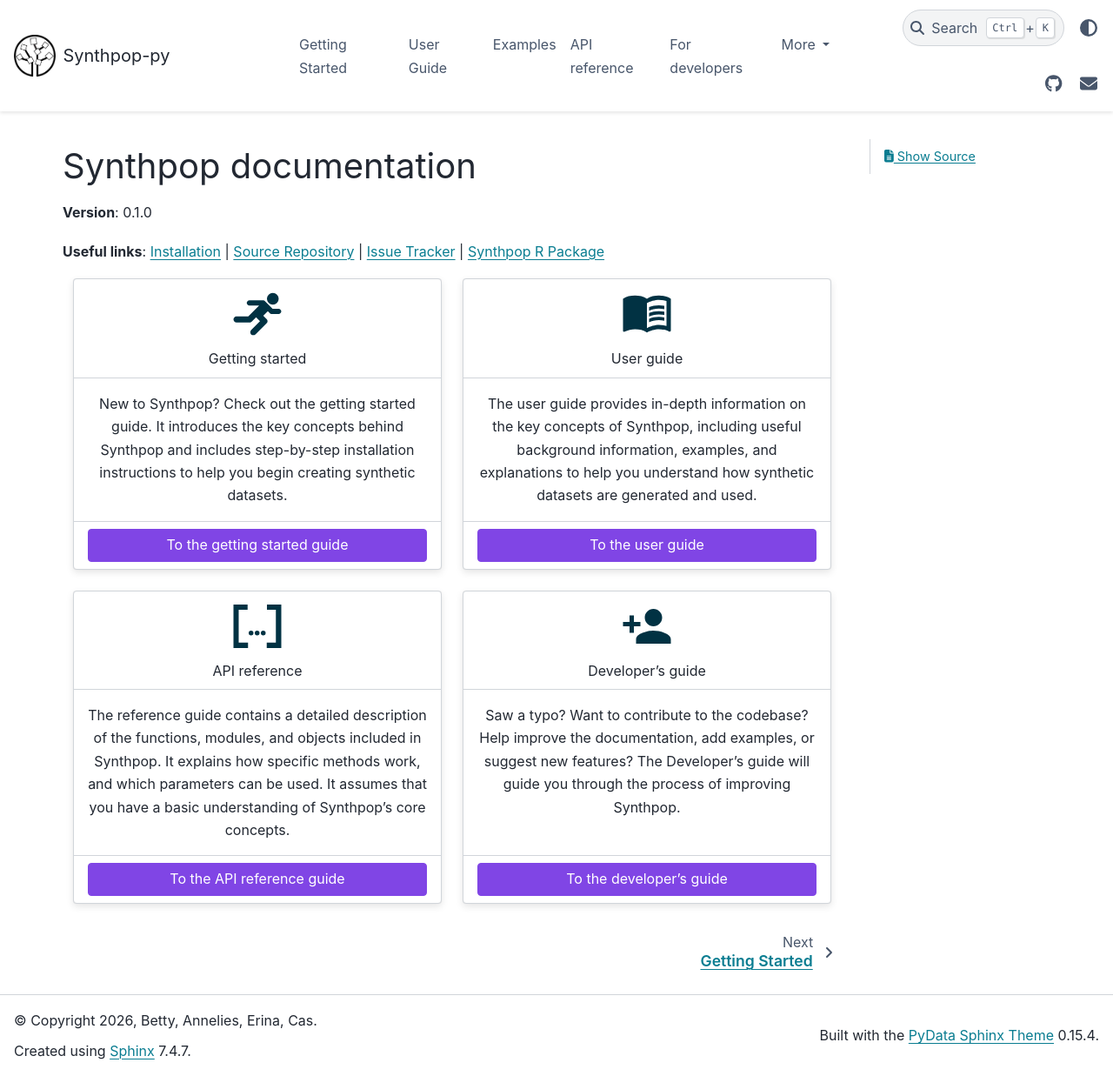
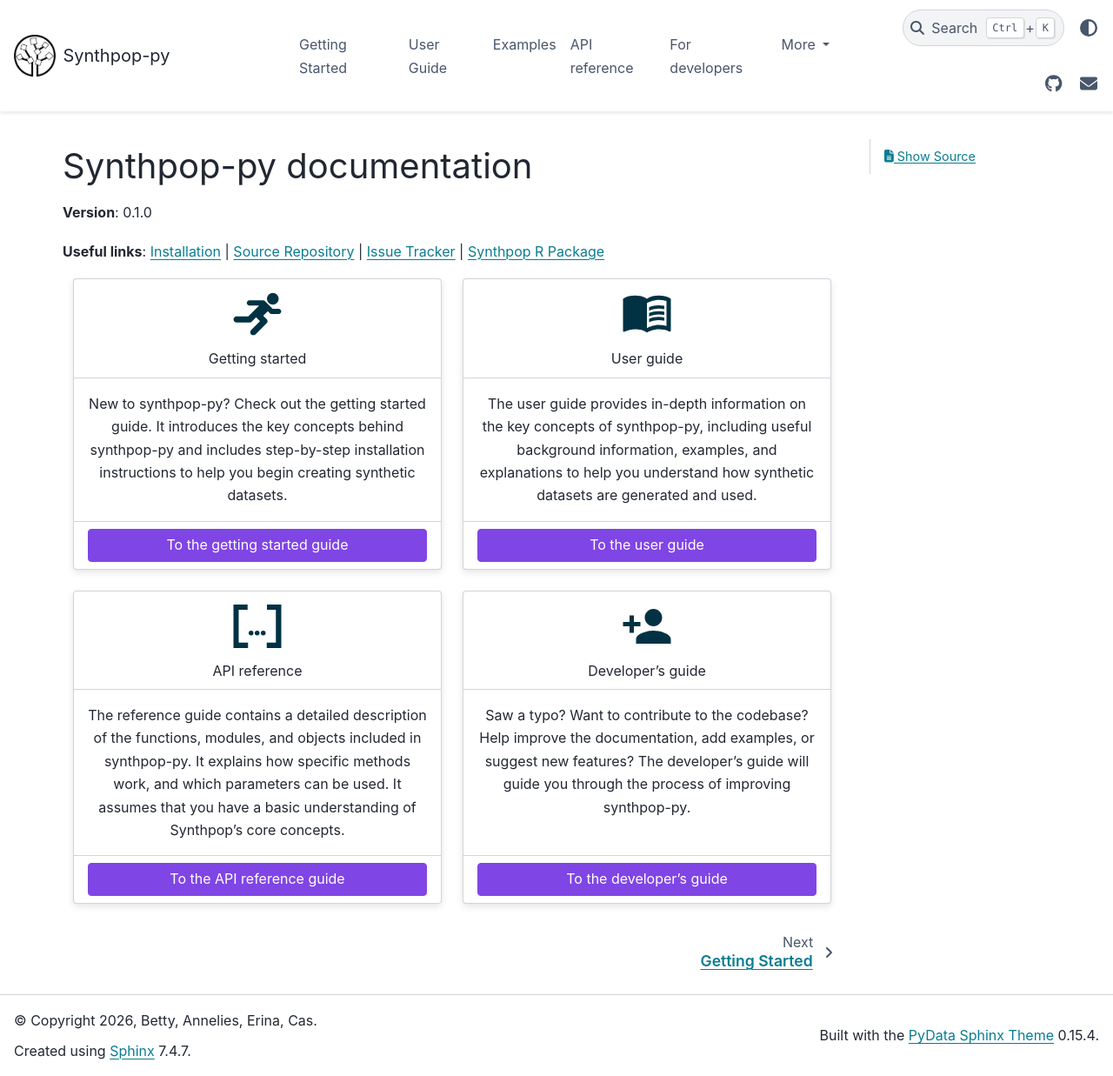
Before and after one commit to duonl/synthpop-py, a Sphinx documentation site: the page built from docs/source/index.rst, in a window 1280 px wide and 1237 px high. Shown: the whole window at 87% size. Built offline with Sphinx 7.4.7 and the PyData theme 0.15.4, drawn with Linux system fonts in a browser that asks for light colours.

```diff
--- a/docs/source/index.rst
+++ b/docs/source/index.rst
@@ -15,7 +15,7 @@
    developer/developer_index
    about_us/about
 
-Synthpop documentation
+Synthpop-py documentation
 ======================
 
 **Version**: |release|
@@ -38,8 +38,8 @@ Synthpop documentation
       Getting started
       ^^^
 
-      New to Synthpop? Check out the getting started guide.
-      It introduces the key concepts behind Synthpop and includes step-by-step installation instructions
+      New to synthpop-py? Check out the getting started guide.
+      It introduces the key concepts behind synthpop-py and includes step-by-step installation instructions
       to help you begin creating synthetic datasets.
 
       +++
@@ -58,7 +58,7 @@ Synthpop documentation
       User guide
       ^^^
 
-      The user guide provides in-depth information on the key concepts of Synthpop,
+      The user guide provides in-depth information on the key concepts of synthpop-py,
       including useful background information, examples, and explanations
       to help you understand how synthetic datasets are generated and used.
 
@@ -78,7 +78,7 @@ Synthpop documentation
       API reference
       ^^^
 
-      The reference guide contains a detailed description of the functions, modules, and objects included in Synthpop.
+      The reference guide contains a detailed description of the functions, modules, and objects included in synthpop-py.
       It explains how specific methods work, and which parameters can be used.
       It assumes that you have a basic understanding of Synthpop's core concepts.
 
@@ -100,7 +100,7 @@ Synthpop documentation
 
       Saw a typo? Want to contribute to the codebase?
       Help improve the documentation, add examples, or suggest new features?
-      The Developer's guide will guide you through the process of improving Synthpop.
+      The developer's guide will guide you through the process of improving synthpop-py.
 
       +++
 
```
Also changed, not shown: docs/source/getting_started/getting_started.md (+3 -3 lines), docs/source/getting_started/installation.md (+1 -1 lines).
